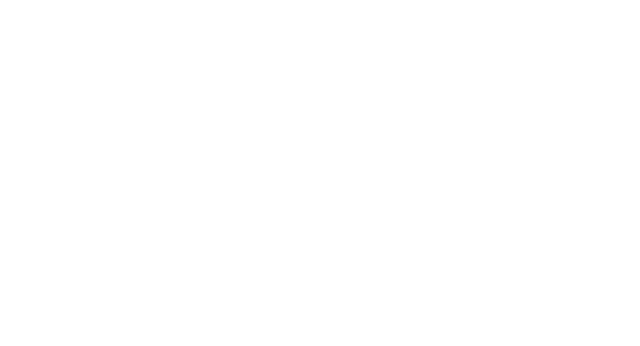
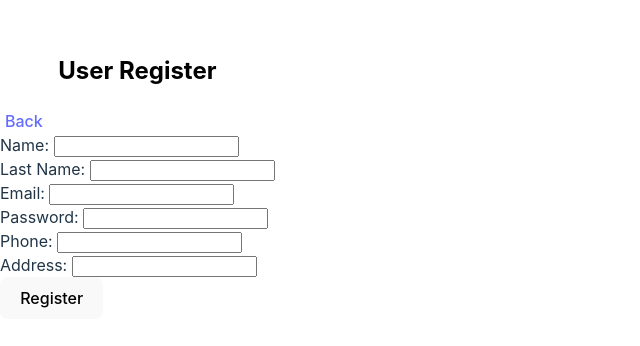
Before and after one commit to AndreaSoCa/JobMatch_Web_Side, a React (Vite) app: page /userRegister in a window 1280 px wide. Before the commit this address had no page. Shown: the part 224-570 px from the top of the page, without its empty margins (0-640 px from the left). Built offline with nearby package versions, Linux system fonts and the light colour scheme.

Commit message:
feat(userRegister): UserRegister component logic created.

```diff
--- a/src/App.tsx
+++ b/src/App.tsx
@@ -2,6 +2,7 @@
 import { BrowserRouter as Router, Route, Routes } from 'react-router-dom';
 
 import Home from './components/home/Home.tsx';
+import { UserRegister } from './components/register/';
 // import UserRegister from './components/register/userRegister.tsx';
 // import WorkerRegister from './components/register/workerRegister.tsx';
 
@@ -11,11 +12,11 @@ const App = () => {
       <Routes>
         <Route path="/" element={<Home />} />
         <Route path="/home" element={<Home />} />
-        {/* <Route path="/userRegister" element={<UserRegister />} />
-        <Route path="/workerRegister" element={<WorkerRegister />} /> */}
+        <Route path="/userRegister" element={<UserRegister />} />
+        {/* <Route path="/workerRegister" element={<WorkerRegister />} /> */}
       </Routes>
     </Router>
   );
 }
 
-export default App;
+export default App;
--- a/src/components/register/UserRegister.tsx
+++ b/src/components/register/UserRegister.tsx
@@ -0,0 +1,93 @@
+import React from "react";
+// import axios from "axios";
+import { Link } from "react-router-dom";
+import { useForm, SubmitHandler  } from "react-hook-form"
+import "./userRegister.css";
+
+type Inputs = { //todo remove
+  name: string
+  lastName: string
+  email: string
+  password: string
+  phone: string
+  address: string
+}
+
+const UserRegister: React.FC = () => {
+  const {
+    register,
+    handleSubmit,
+    formState: { errors },
+  } = useForm<Inputs>()
+
+  const onSubmit: SubmitHandler<Inputs> = (data) => {
+    console.log(data)
+    //todo fetch data
+  };
+
+  return (
+    <div>
+      <h2>User Register</h2>
+      <Link to="/home">Back</Link>
+      <form onSubmit={handleSubmit(onSubmit)}>
+        <div className="form-div-input">
+          <label htmlFor="name">Name: </label>
+          <input
+            {...register('name', {required: true, minLength: 4})}
+            type="text"
+            id="name"
+          />
+          {errors.name && <span>This field is required</span>}
+        </div>
+        <div className="form-div-input">
+          <label htmlFor="lastName">Last Name: </label>
+          <input
+            {...register('lastName', {required: true, minLength: 4})}
+            type="text"
+            id="lastName"
+          />
+          {errors.lastName&& <span>This field is required</span>}
+        </div>
+        <div className="form-div-input">
+          <label htmlFor="email">Email: </label>
+          <input
+            {...register('email', {required: true, minLength: 4})}
+            type="email"
+            id="email"
+          />
+          {errors.email && <span>This field is required</span>}
+        </div>
+        <div className="form-div-input">
+          <label htmlFor="password">Password: </label>
+          <input
+            {...register('password', {required: true, minLength: 8})}
+            type="password"
+            id="email"
+          />
+          {errors.password&& <span>This field is required</span>}
+        </div>
+        <div className="form-div-input">
+          <label htmlFor="phone">Phone: </label>
+          <input
+            {...register('phone', {required: true, minLength: 4})}
+            type="tel"
+            id="phone"
+          />
+          {errors.phone && <span>This field is required</span>}
+        </div>
+        <div className="form-div-input">
+          <label htmlFor="address">Address: </label>
+          <input
+            {...register('address', {required: true, minLength: 4})}
+            type="text"
+            id="address"
+          />
+          {errors.address && <span>This field is required</span>}
+        </div>
+        <button type="submit">Register</button>
+      </form>
+    </div>
+  );
+}
+
+export default UserRegister;
--- /dev/null
+++ b/src/components/register/index.ts
@@ -0,0 +1,2 @@
+export { default as UserRegister } from './UserRegister'
+// export * from './WorkerRegister'
```
